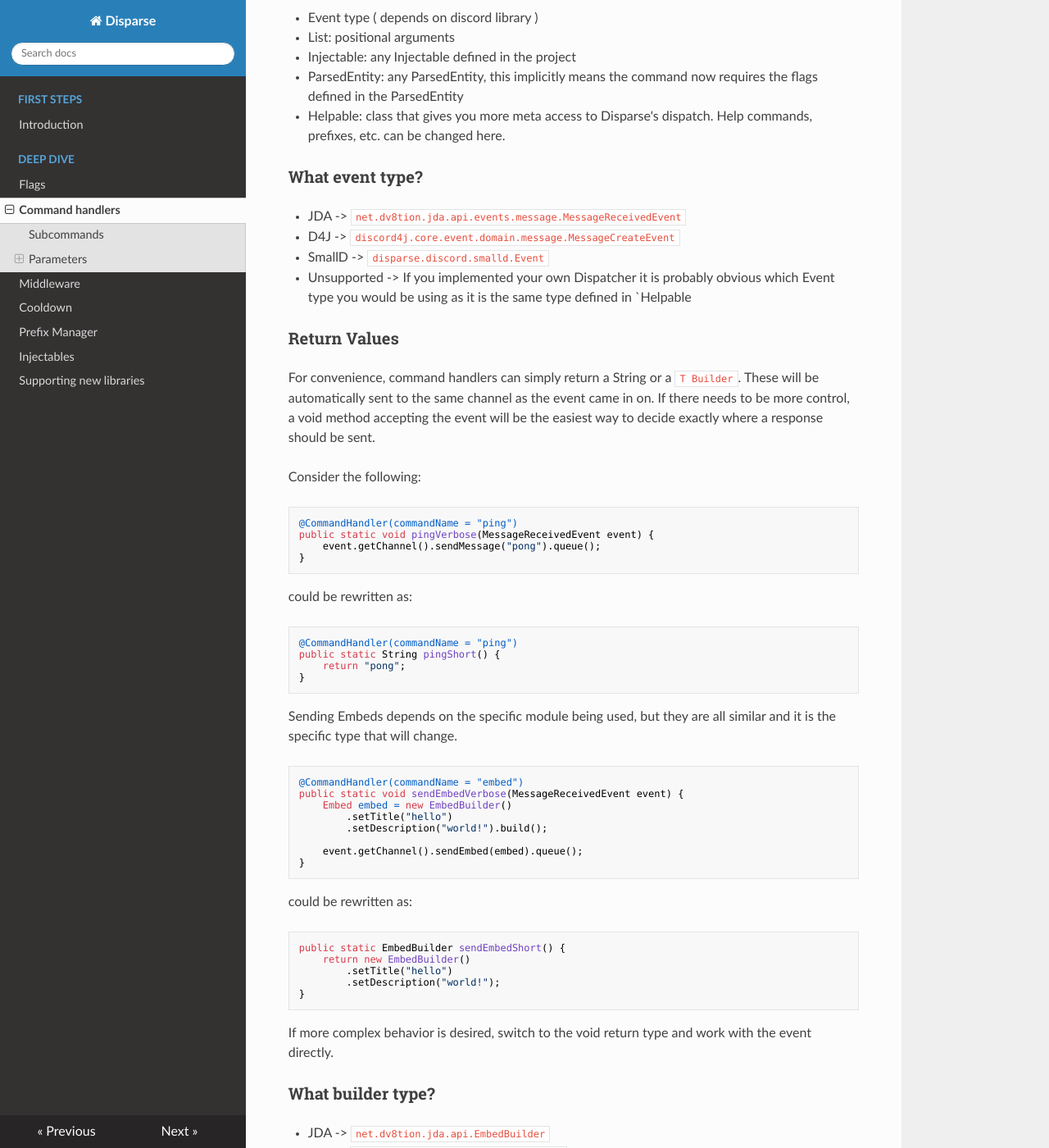
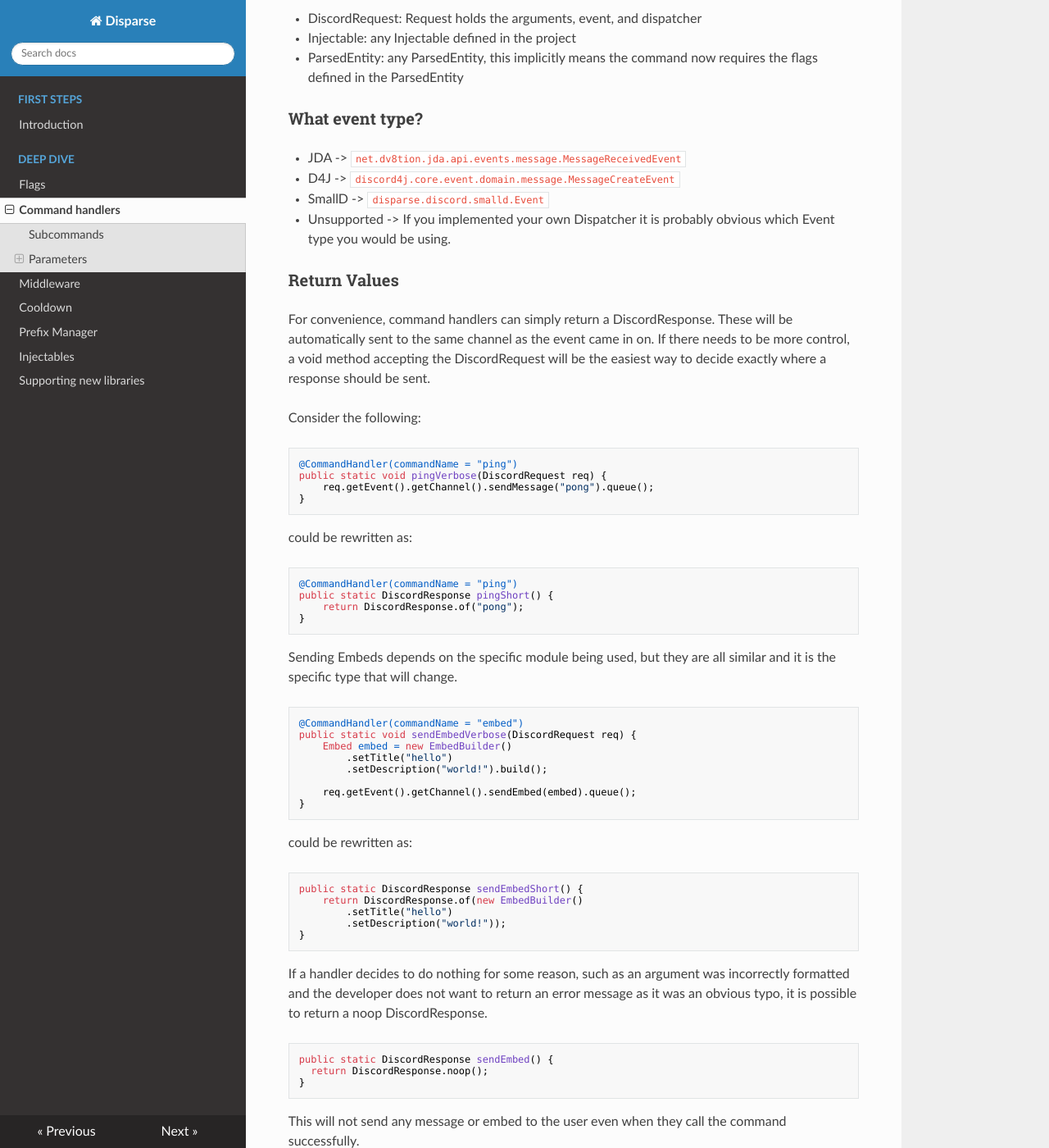
Before and after one commit to BoscoJared/disparse, an MkDocs documentation site: the page built from docs/deep_dive/command_handlers.md, in a window 1280 px wide and 1400 px high, scrolled down 1040 px. Shown: the whole window at 82% size. Built offline with MkDocs 1.6.1, drawn with Linux system fonts in a browser that asks for light colours; nearby versions of some CDN libraries; some of the changed text lies outside the part shown.

Commit message:
[docs] update command handler docs to have response / request information

````diff
--- a/docs/deep_dive/command_handlers.md
+++ b/docs/deep_dive/command_handlers.md
@@ -4,10 +4,7 @@ The annotation for a command handler is: `@CommandHandler`
 
 The annotation goes on methods that may either be non-static or static.
 
-The method may return:
-- void
-- String
-- T ( Builder depends on module being used )
+The method may return nothing ( void ) or a `DiscordResponse`
 
 The `@CommandHandler` annotation accepts the following fields:
 
@@ -33,30 +30,28 @@ The `commandName` of a method should just separate commands with a `.` to be abl
 
 Command Handlers can accept many parameters:
 
-- Event type ( depends on discord library )
-- List<String>: positional arguments
+- DiscordRequest: Request holds the arguments, event, and dispatcher
 - Injectable: any Injectable defined in the project
 - ParsedEntity: any ParsedEntity, this implicitly means the command now requires the flags defined in the ParsedEntity
-- Helpable: class that gives you more meta access to Disparse's dispatch.  Help commands, prefixes, etc. can be changed here.
 
 ### What event type?
 
 - JDA -> `net.dv8tion.jda.api.events.message.MessageReceivedEvent`
 - D4J -> `discord4j.core.event.domain.message.MessageCreateEvent`
 - SmallD -> `disparse.discord.smalld.Event`
-- Unsupported -> If you implemented your own Dispatcher it is probably obvious which Event type you would be using as it is the same type defined in `Helpable<E, ?>
+- Unsupported -> If you implemented your own Dispatcher it is probably obvious which Event type you would be using.
 
 
 ### Return Values
 
-For convenience, command handlers can simply return a String or a `T Builder`.  These will be automatically sent to the same channel as the event came in on.  If there needs to be more control, a void method accepting the event will be the easiest way to decide exactly where a response should be sent.
+For convenience, command handlers can simply return a DiscordResponse.  These will be automatically sent to the same channel as the event came in on.  If there needs to be more control, a void method accepting the DiscordRequest will be the easiest way to decide exactly where a response should be sent.
 
 Consider the following:
 
 ```java
 @CommandHandler(commandName = "ping")
-public static void pingVerbose(MessageReceivedEvent event) {
-    event.getChannel().sendMessage("pong").queue();
+public static void pingVerbose(DiscordRequest req) {
+    req.getEvent().getChannel().sendMessage("pong").queue();
 }
 ```
 
@@ -64,8 +59,8 @@ could be rewritten as:
 
 ```java
 @CommandHandler(commandName = "ping")
-public static String pingShort() {
-    return "pong";
+public static DiscordResponse pingShort() {
+    return DiscordResponse.of("pong");
 }
 ```
 
@@ -73,26 +68,39 @@ Sending Embeds depends on the specific module being used, but they are all simil
 
 ```java
 @CommandHandler(commandName = "embed")
-public static void sendEmbedVerbose(MessageReceivedEvent event) {
+public static void sendEmbedVerbose(DiscordRequest req) {
     Embed embed = new EmbedBuilder()
         .setTitle("hello")
         .setDescription("world!").build();
 
-    event.getChannel().sendEmbed(embed).queue();
+    req.getEvent().getChannel().sendEmbed(embed).queue();
 }
 ```
 
 could be rewritten as:
 
 ```java
-public static EmbedBuilder sendEmbedShort() {
-    return new EmbedBuilder()
+public static DiscordResponse sendEmbedShort() {
+    return DiscordResponse.of(new EmbedBuilder()
         .setTitle("hello")
-        .setDescription("world!");
+        .setDescription("world!"));
 }
 ```
 
-If more complex behavior is desired, switch to the void return type and work with the event directly.
+If a handler decides to do nothing for some reason, such as an argument
+was incorrectly formatted and the developer does not want to return an error
+message as it was an obvious typo, it is possible to return a noop DiscordResponse.
+
+```java
+public static DiscordResponse sendEmbed() {
+  return DiscordResponse.noop();
+}
+```
+
+This will not send any message or embed to the user even when they call the command
+successfully.
+
+If more complex behavior is desired, switch to the void return type and work with the event directly by calling `DiscordRequest#getEvent`.
 
 ### What builder type?
 
````
